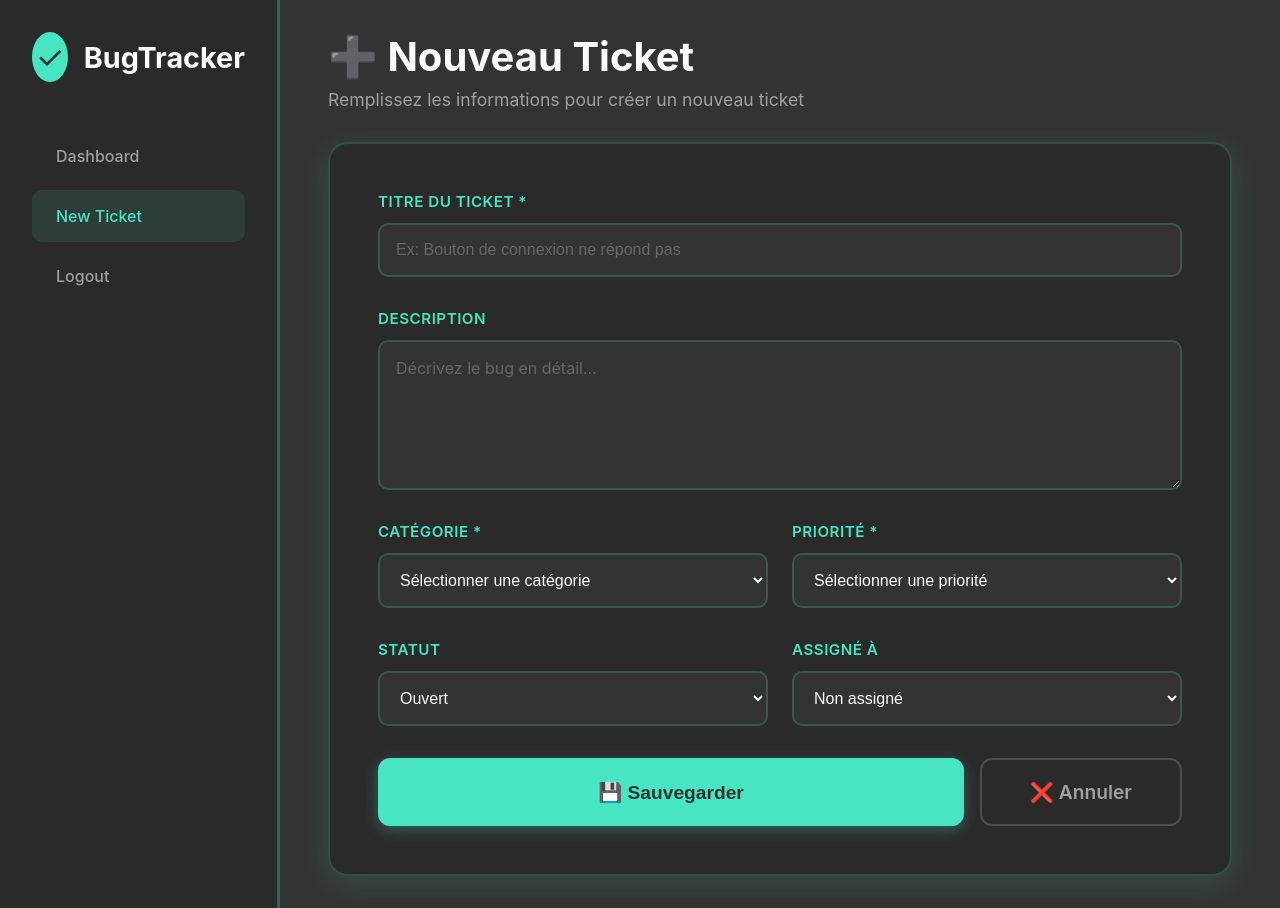
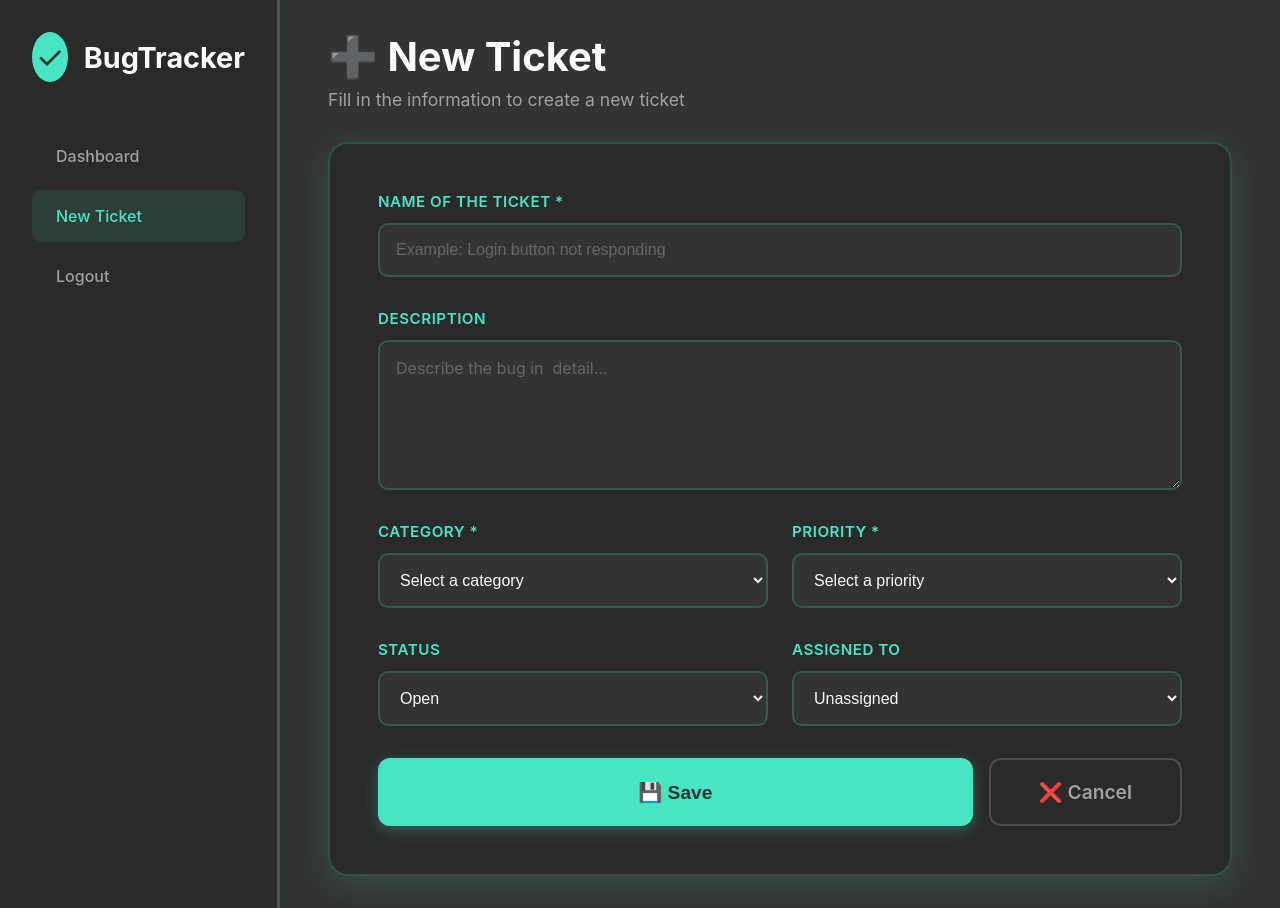
Before and after one commit to thilleli27/bug_tracker, a PHP site: page /new_ticket.php in a window 1280 px wide. Run offline with PHP 8.4, Linux system fonts and the light colour scheme; a user stored in the database is signed in; data comes from the database, SQL or seed files in the repository; both versions use the stored data as it was after the commit.

Commit message:
changement de langue vers la langue anglaise comme exigé

```diff
--- a/login.php
+++ b/login.php
@@ -97,8 +97,8 @@ if ($_SERVER['REQUEST_METHOD'] === 'POST') {
             </form>
 
             <div class="links">
-                <p>Don't have an account </p> |
-                <a href="register.php">Create an account</a>
+                <p>Don't have an account  |
+                <a href="register.php">Create an account</a></p>
             </div>
         </div>
     </div>
--- a/new_ticket.php
+++ b/new_ticket.php
@@ -88,7 +88,7 @@ if (isset($_GET['logout'])) {
 <head>
     <meta charset="UTF-8">
     <meta name="viewport" content="width=device-width, initial-scale=1.0">
-    <title><?php echo $isEdit ? 'Modifier' : 'Nouveau'; ?> Ticket - BugTracker</title>
+    <title><?php echo $isEdit ? 'Modify' : 'New'; ?> Ticket - BugTracker</title>
     <link rel="stylesheet" href="style/new_ticket.css">
 </head>
 <body>
@@ -120,10 +120,10 @@ if (isset($_GET['logout'])) {
         <main class="main-content">
             <div class="page-header">
                 <h1 class="page-title">
-                    <?php echo $isEdit ? '✏️ Modifier le Ticket' : '➕ Nouveau Ticket'; ?>
+                    <?php echo $isEdit ? '✏️ Modify the Ticket' : '➕ New Ticket'; ?>
                 </h1>
                 <p class="page-subtitle">
-                    <?php echo $isEdit ? 'Modifiez les informations du ticket' : 'Remplissez les informations pour créer un nouveau ticket'; ?>
+                    <?php echo $isEdit ? 'Edit the ticket information' : 'Fill in the information to create a new ticket'; ?>
                 </p>
             </div>
 
@@ -142,12 +142,12 @@ if (isset($_GET['logout'])) {
                     <div class="form-grid">
                         <!-- Titre -->
                         <div class="form-group full-width">
-                            <label for="title">Titre du Ticket *</label>
+                            <label for="title">Name of the  Ticket *</label>
                             <input
                                 type="text"
                                 id="title"
                                 name="title"
-                                placeholder="Ex: Bouton de connexion ne répond pas"
+                                placeholder="Example: Login button not responding"
                                 value="<?php echo htmlspecialchars($isEdit ? $ticket['title'] : ($_POST['title'] ?? '')); ?>"
                                 required
                             >
@@ -159,16 +159,16 @@ if (isset($_GET['logout'])) {
                             <textarea
                                 id="description"
                                 name="description"
-                                placeholder="Décrivez le bug en détail..."
+                                placeholder="Describe the bug in  detail..."
                             ><?php echo htmlspecialchars($isEdit ? $ticket['description'] : ($_POST['description'] ?? '')); ?></textarea>
                         </div>
 
                         <!-- Row 1: Catégorie et Priorité -->
                         <div class="form-row">
                             <div class="form-group">
-                                <label for="category_id">Catégorie *</label>
+                                <label for="category_id">Category *</label>
                                 <select id="category_id" name="category_id" required>
-                                    <option value="">Sélectionner une catégorie</option>
+                                    <option value="">Select a category</option>
                                     <?php foreach ($categories as $cat): ?>
                                         <option value="<?php echo $cat['id']; ?>"
                                             <?php echo ($isEdit && $ticket['category_id'] == $cat['id']) || (!$isEdit && ($_POST['category_id'] ?? '') == $cat['id']) ? 'selected' : ''; ?>>
@@ -179,12 +179,12 @@ if (isset($_GET['logout'])) {
                             </div>
 
                             <div class="form-group">
-                                <label for="priority">Priorité *</label>
+                                <label for="priority">Priority *</label>
                                 <select id="priority" name="priority" required>
-                                    <option value="">Sélectionner une priorité</option>
+                                    <option value="">Select a priority</option>
                                     <?php
                                     $priorities = ['Low', 'Medium', 'High', 'Critical'];
-                                    $priorityLabels = ['Low' => 'Basse', 'Medium' => 'Moyenne', 'High' => 'Haute', 'Critical' => 'Critique'];
+                                    $priorityLabels = ['Low' => 'Low', 'Medium' => 'Medium', 'High' => 'High', 'Critical' => 'Critical'];
                                     foreach ($priorities as $p):
                                     ?>
                                         <option value="<?php echo $p; ?>"
@@ -199,10 +199,10 @@ if (isset($_GET['logout'])) {
                         <!-- Row 2: Statut et Assigné à -->
                         <div class="form-row">
                             <div class="form-group">
-                                <label for="status">Statut</label>
+                                <label for="status">Status</label>
                                 <select id="status" name="status">
                                     <?php
-                                    $statuses = ['Open' => 'Ouvert', 'In Progress' => 'En cours', 'Closed' => 'Fermé'];
+                                    $statuses = ['Open' => 'Open', 'In Progress' => 'In Progress', 'Closed' => 'Closed'];
                                     foreach ($statuses as $value => $label):
                                     ?>
                                         <option value="<?php echo $value; ?>"
@@ -214,9 +214,9 @@ if (isset($_GET['logout'])) {
                             </div>
 
                             <div class="form-group">
-                                <label for="assigned_to">Assigné à</label>
+                                <label for="assigned_to">Assigned to</label>
                                 <select id="assigned_to" name="assigned_to">
-                                    <option value="">Non assigné</option>
+                                    <option value="">Unassigned</option>
                                     <?php foreach ($users as $user): ?>
                                         <option value="<?php echo $user['id']; ?>"
                                             <?php echo ($isEdit && $ticket['assigned_to'] == $user['id']) || (!$isEdit && ($_POST['assigned_to'] ?? '') == $user['id']) ? 'selected' : ''; ?>>
@@ -230,10 +230,10 @@ if (isset($_GET['logout'])) {
 
                     <div class="form-actions">
                         <button type="submit" class="btn btn-primary">
-                            💾 <?php echo $isEdit ? 'Mettre à jour' : 'Sauvegarder'; ?>
+                            💾 <?php echo $isEdit ? 'Update' : 'Save'; ?>
                         </button>
                         <a href="dashboard.php" class="btn btn-secondary">
-                            ❌ Annuler
+                            ❌ Cancel
                         </a>
                     </div>
                 </form>
```
Also changed, not shown: register.php (+1 -181 lines), sql/database.sql (+0 -20 lines), style/register.css (added, +179 -0 lines).
